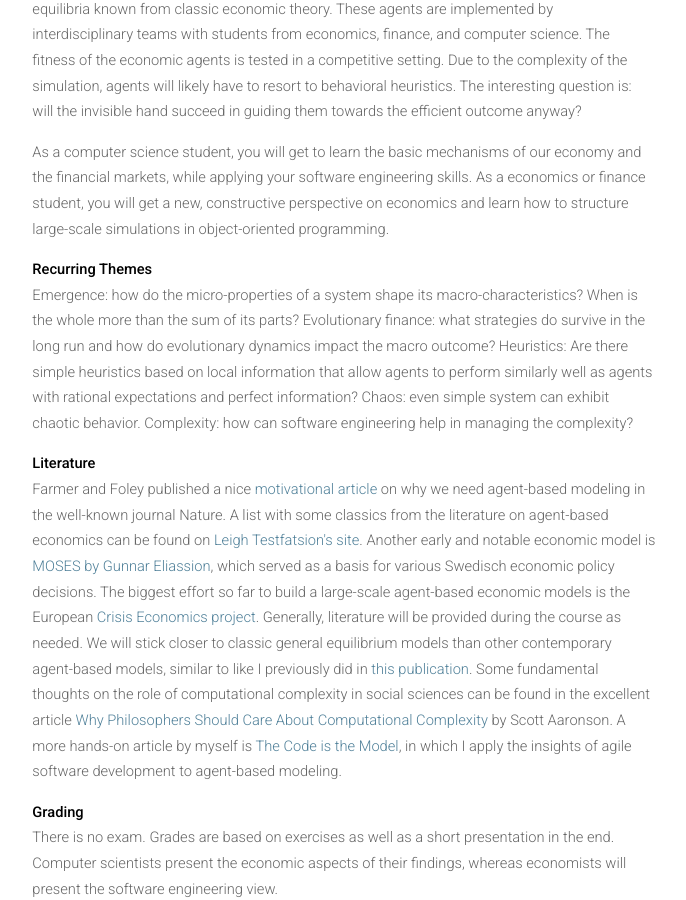
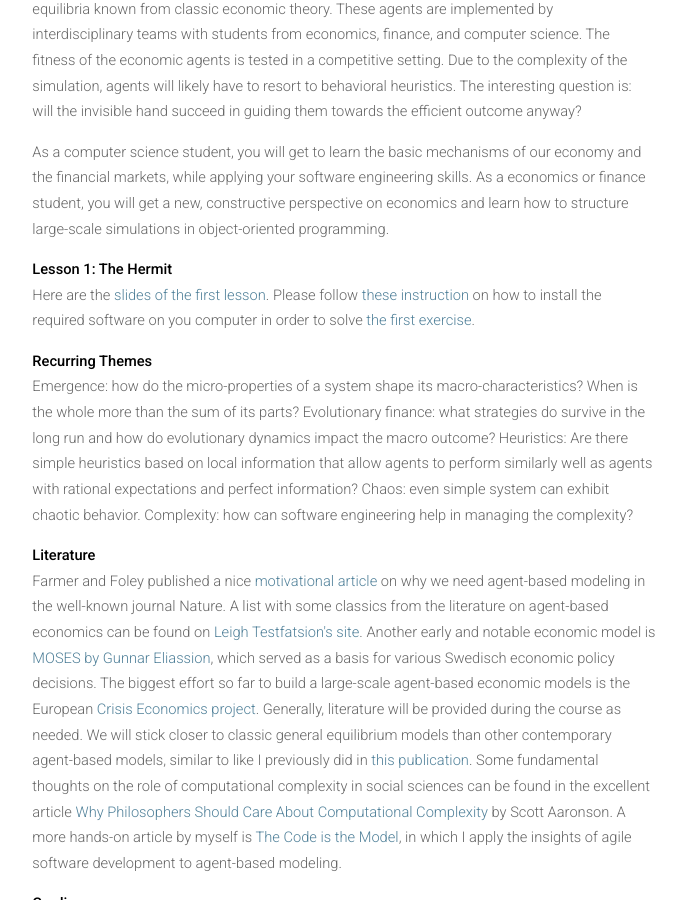
Before and after one commit to meisserecon/www, a Jekyll site: the page built from course.md, in a window 1280 px wide and 900 px high, scrolled down 963 px. Shown: the whole window, without its empty margins (296-982 px from the left). Built offline with Jekyll 4.4.1, drawn with Linux system fonts in a browser that asks for light colours; nearby versions of some CDN libraries; some of the changed lines change nothing that is shown.

Commit message:
Update course.md

```diff
--- a/course.md
+++ b/course.md
@@ -12,11 +12,11 @@
 
 <p>As a computer science student, you will get to learn the basic mechanisms of our economy and the financial markets, while applying your software engineering skills. As a economics or finance student, you will get a new, constructive perspective on economics and learn how to structure large-scale simulations in object-oriented programming.</p>
 
-<!--
 <b>Lesson 1: The Hermit</b>
 
-<p>Here are the <a href="/assets/abfe-lesson1.pdf">slides of the first lesson</a>. Please follow <a href="/course/setup">these instruction</a> on how to install the required software on you computer in order to solve <a href="https://github.com/meisser/course/blob/master/exercises/journal/exercise01-task.md">the first exercise</a>.</p>
+<p>Here are the <a href="/assets/abfe-lesson1.pdf">slides of the first lesson</a>. Please follow <a href="/course/setup">these instruction</a> on how to install the required software on you computer in order to solve <a href="https://github.com/meisser/course2018/blob/master/exercises/journal/exercise01-task.md">the first exercise</a>.</p>
 
+<!--
 <b>Lesson 2: The Farmer</b>
 
 <p>Here are the <a href="/assets/abfe-lesson2.pdf">slides of the second lesson</a>, as well as <a href="https://github.com/meisser/course/blob/master/exercises/journal/exercise02-task.md">exercise 2</a>. This time, we will try to find out whether the agents can do better by teaming up and coordinating their efforts through an open market.</p>
```
